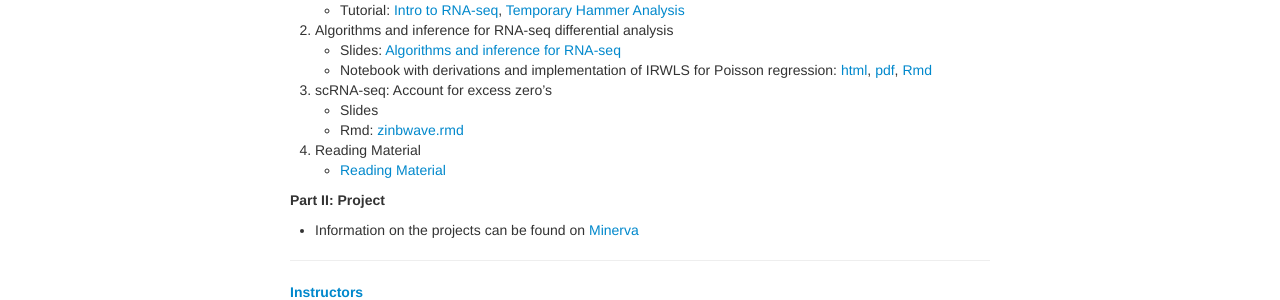
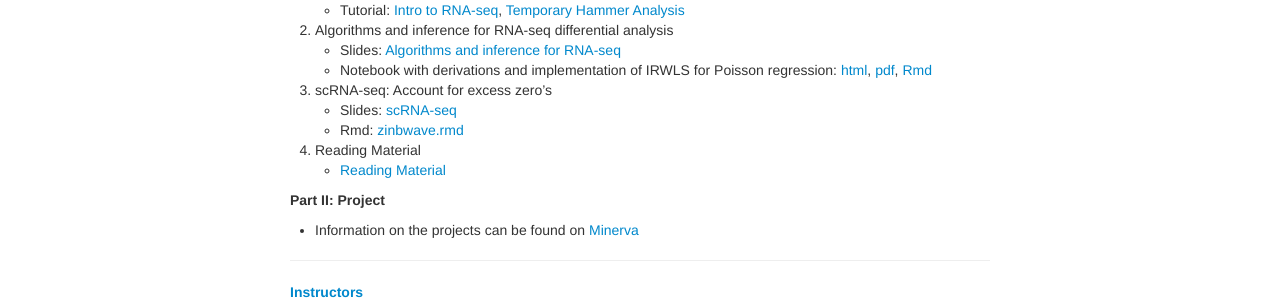
Before and after one commit to statOmics/statisticalGenomicsCourse2018, a Jekyll site: the page built from index.md, in a window 1280 px wide. Shown: the part 1733-2033 px from the top of the page. Built offline with Jekyll 4.4.1, drawn with Linux system fonts in a browser that asks for light colours.

Commit message:
scRNA-seq slides

```diff
--- a/index.md
+++ b/index.md
@@ -82,7 +82,7 @@
   - Notebook with derivations and implementation of IRWLS for Poisson regression: [html](pages/poissonIRWLS.html), [pdf](assets/poissonIRWLS.pdf), [Rmd](assets/poissonIRWLS.Rmd)
 
   3. scRNA-seq: Account for excess zero's
-  - Slides
+  - Slides: [scRNA-seq](assets/scRNA-seq.pdf)
   - Rmd: [zinbwave.rmd](assets/zinbwave.Rmd)
 
 
```
Also changed, not shown: 2 other files.
